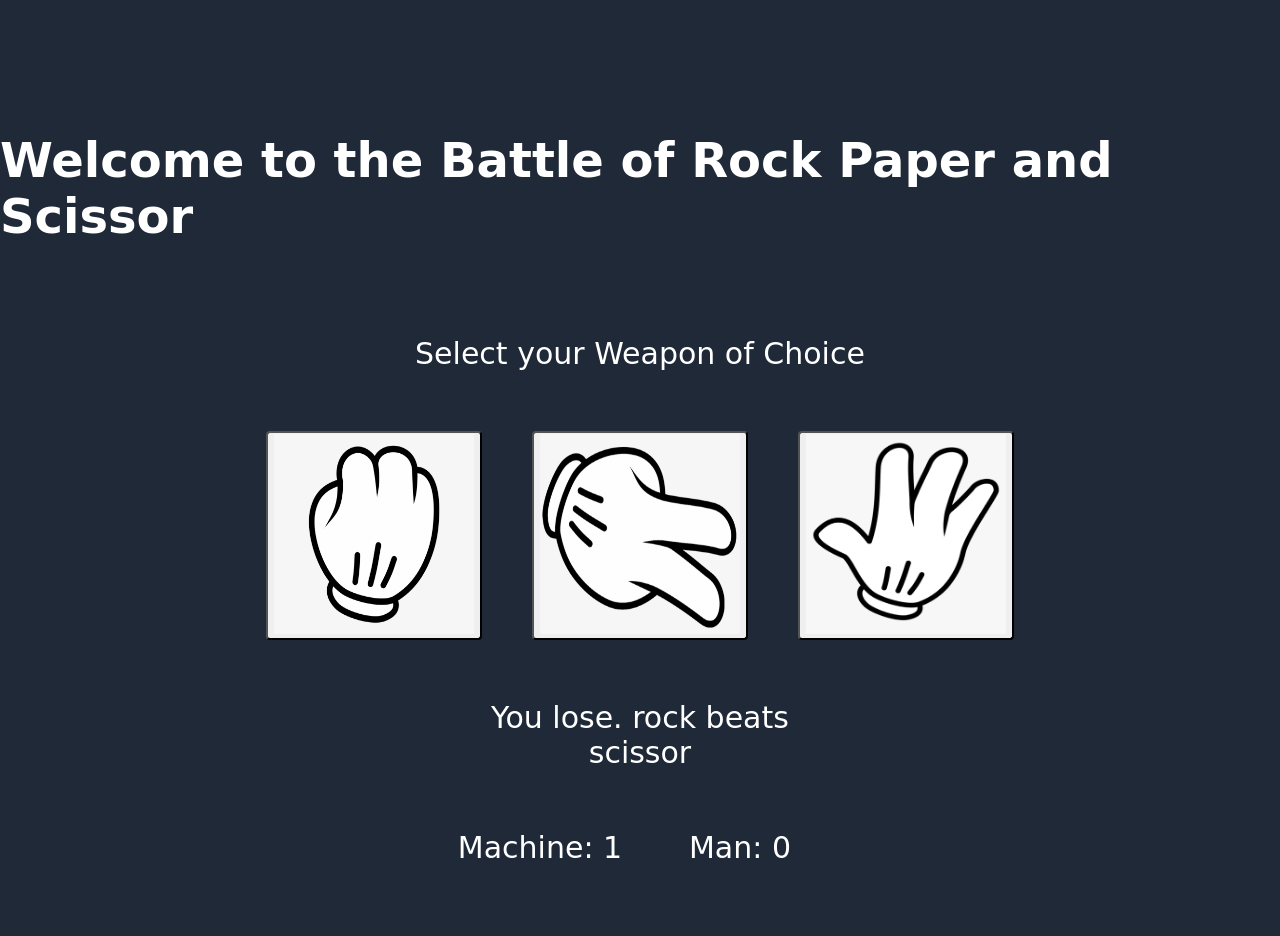
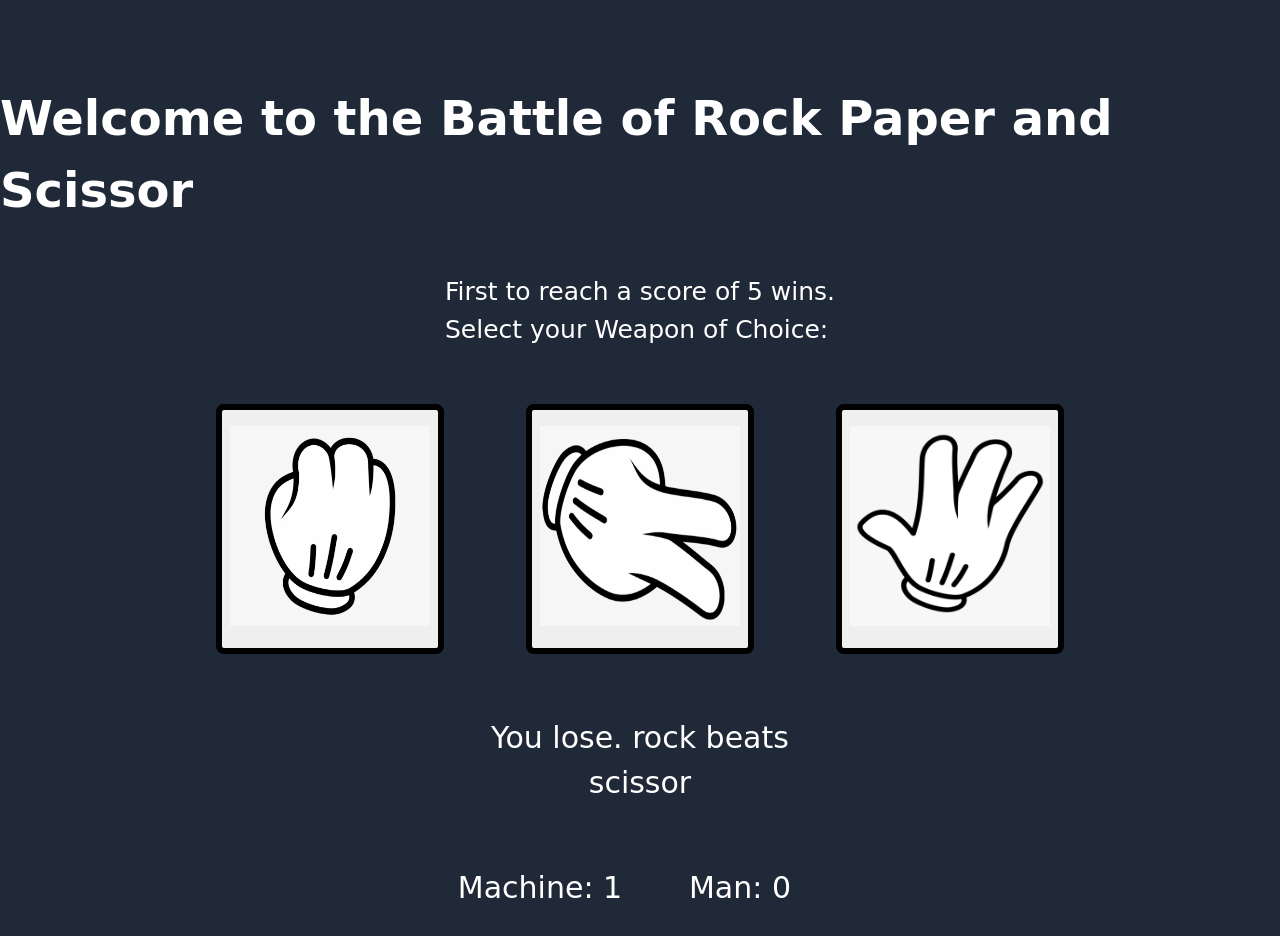
Before and after one commit to desi-angel/rock-paper-scissor, a plain HTML site: page index.html in a window 1280 px wide. Both pictures are taken after a click on the button 640 px from the left and 535 px from the top of the page. Before the commit the page ends 895 px from the top, so only its background shows below. Drawn offline with Linux system fonts and the light colour scheme; a web font is replaced by a local one.

Commit message:
Add some extra UI to the app

```diff
--- a/index.html
+++ b/index.html
@@ -8,7 +8,8 @@
 <body>
     <div id="container">
         <h1 id="main-header">Welcome to the Battle of Rock Paper and Scissor</h1>
-        <p id="hero-text">Select your Weapon of Choice</p>
+        <p id="hero-text">First to reach a score of 5 wins. <br>
+            Select your Weapon of Choice: </p>
         <div id="weapons">
             <button class="button" value="rock">
                 <img src="./Images/rock.jpeg" alt="rock" class="image">
--- a/script.js
+++ b/script.js
@@ -14,8 +14,6 @@ function computerPlay(){
     }
     return choice;
 }
-
-
 
 function playRound(computerSelection, playerSelection){     //Playing a single round according to the rules of the game
     if(computerSelection === playerSelection){
@@ -45,7 +43,10 @@ function displayResult(result){  //displaying result to the user
 }
 function check(e){
     e.preventDefault();   //Prevents bubbling on the way down
-    let game = playRound(computerPlay(),e.currentTarget.value); //getting result from the game played
+    const computerSelection = computerPlay();
+    const playerSelection = e.currentTarget.value;
+    showSelection(computerSelection, playerSelection);
+    let game = playRound(computerSelection, playerSelection); //getting result from the game played
     displayResult(game);
     const container = document.querySelector('#container');
     const result = document.querySelector('#result');
@@ -61,6 +62,20 @@ function check(e){
     }
 
 }
+
+function showSelection(computerSelection, playerSelection){
+    const btns = document.querySelectorAll('.button');
+    btns.forEach(btn => {
+        if(btn.value === computerSelection || btn.value === playerSelection){
+            btn.classList.add('displayStyle');
+            setTimeout(()=> {
+                btn.classList.remove('displayStyle');
+            },1000);
+        }
+    });
+    console.log(computerSelection,playerSelection);
+}
+
 function playAgain(prompt_text){
         const modal = document.querySelector('.modal');
         const text = document.querySelector('.prompt')
@@ -70,7 +85,6 @@ function playAgain(prompt_text){
 
         btn.onclick = function(){
             window.location.reload();
-
         }
 }
     let winCount = 0; //initialize the win counter
--- a/style.css
+++ b/style.css
@@ -15,10 +15,16 @@ body{
     display: flex;
     flex-direction: column;
     align-items: center;
-    padding-top: 100px;
+    padding-top: 50px;
     font-family: 'Macondo',cursive;
     font-size: 30px;
-    gap: 30px;
+    gap: 15px;
+    line-height: 1.5;
+}
+#hero-text{
+    margin-top: 0px;
+    line-height: 1.5;
+    font-size: 25px;
 }
 h1{
     font-family: 'Macondo',cursive;
@@ -29,7 +35,22 @@ h1{
     gap: 50px;
 }
 .button{
-    border-radius: 4px;
+    cursor: pointer;
+    border: .4rem solid black;
+    border-radius: .5rem;
+    margin: 1rem;
+    font-size: 1.5rem;
+    padding: 1rem .5rem;
+    transition: all .07s ease;
+    text-align: center;
+    color: white;
+    text-shadow: 0 0 .5rem black;
+
+}
+.button:hover{
+    transform: scale(1.1);
+    border-color: #ffc600;
+    box-shadow: 0 0 1rem #ffc600;
 }
 img{
     width: 200px;
@@ -72,7 +93,7 @@ img{
     align-items: center;
     justify-content: center;
     animation-name: modalopen;
-    animation-duration: 1s;
+    animation-duration: 2s;
 }
 #modal-btn{
     font-family: inherit;
@@ -83,3 +104,7 @@ img{
     from{opacity: 0}
     to{opacity: 1}
 }
+.displayStyle{
+    border-color: #ffc600;
+    box-shadow: 0 0 1rem;
+}
```
